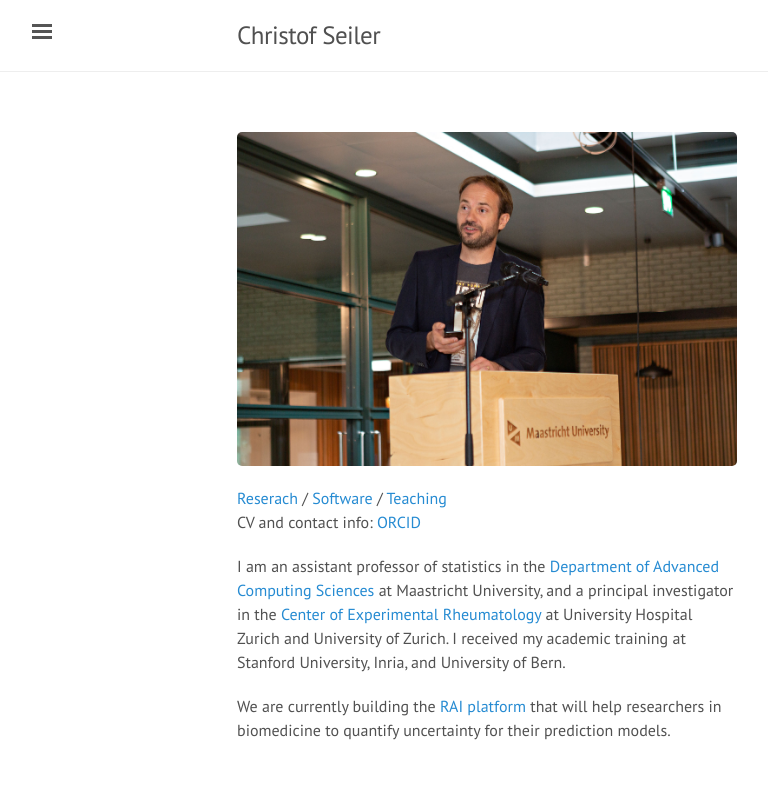
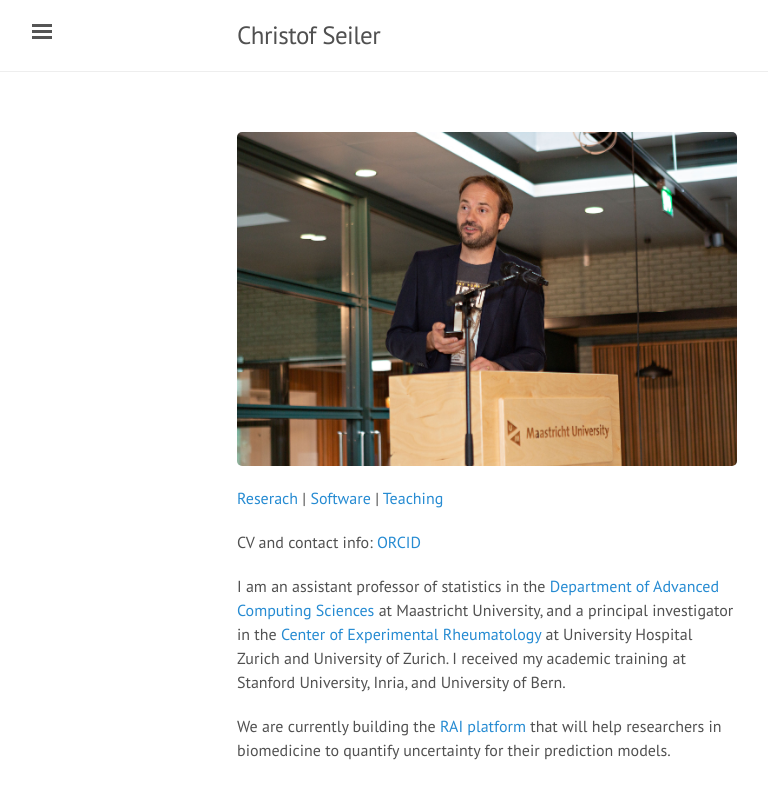
Before and after one commit to ChristofSeiler/ChristofSeiler.github.io, a Jekyll site: the page built from index.html, in a window 1280 px wide. Shown: the top 799 px of the page, without its empty margins (3-771 px from the left). Built offline with Jekyll 4.4.1, drawn with Linux system fonts in a browser that asks for light colours; the list of posts is cut into pages by our own code.

Commit message:
Update index.html

```diff
--- a/index.html
+++ b/index.html
@@ -12,11 +12,12 @@ p.narrow {
 <img src="public/portrait.jpg" alt="" border="0" width="500px"/>
 
 <p class="narrow">
-<a href="research/">Reserach</a> /
-<a href="software/">Software</a> /
-<a href="teaching/">Teaching</a> <br>
-CV and contact info: <a href="https://orcid.org/0000-0001-8802-3642">ORCID</a> <br>
+<a href="research/">Reserach</a> |
+<a href="software/">Software</a> |
+<a href="teaching/">Teaching</a>
 </p>
+
+<p class="narrow">CV and contact info: <a href="https://orcid.org/0000-0001-8802-3642">ORCID</a></p>
 
 <p class="narrow">I am an assistant professor of statistics in the <a href="https://www.maastrichtuniversity.nl/dacs">Department of Advanced Computing Sciences</a> at Maastricht University, and a principal investigator in the <a href="https://www.usz.ch/en/department/rheumatology/research-at-the-clinic-for-rheumatology/research-focus-of-the-clinic-for-rheumatology/research-group-christof-seiler/">Center of Experimental Rheumatology</a> at University Hospital Zurich and University of Zurich. I received my academic training at Stanford University, Inria, and University of Bern.</p>
 
```
